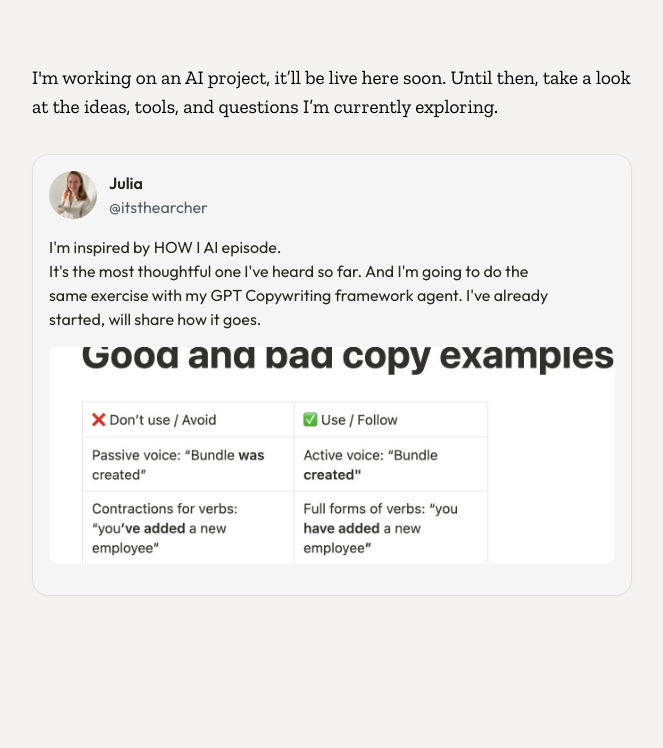
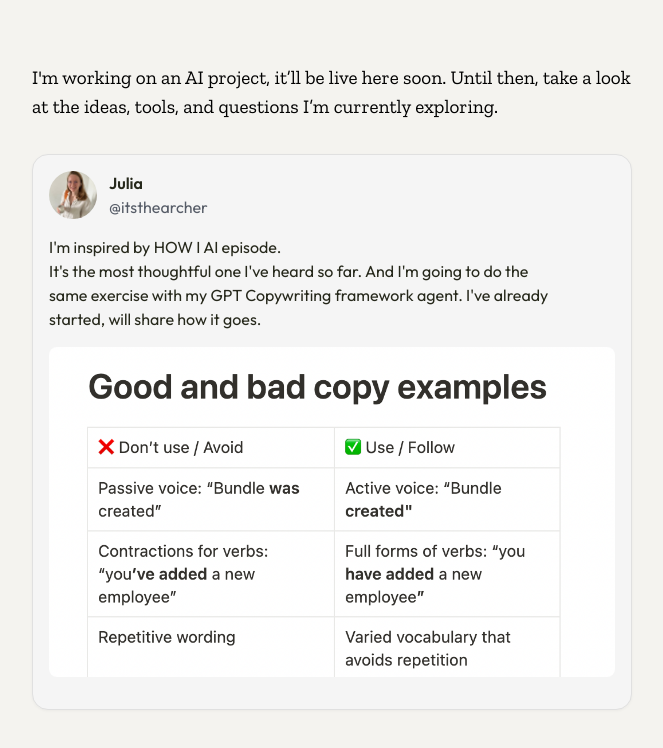
Before and after one commit to usersadvocate/design-portfolio, a React app: page /about/ai in a window 1280 px wide. Shown: the top 748 px of the page, without its empty margins (308-971 px from the left). Built offline with nearby package versions, Linux system fonts and the light colour scheme.

Commit message:
Updated tweet cards layout

```diff
--- a/src/data/tweetMap.ts
+++ b/src/data/tweetMap.ts
@@ -22,12 +22,13 @@ const tweetData: Record<
   },
   ai: {
     tweetId: "1945058896319553926",
-    description: "I'm working on an AI project, it’ll be live here soon. Until then, take a look at the ideas, tools, and questions I’m currently exploring.",
+    description:
+      "I'm working on an AI project, it’ll be live here soon. Until then, take a look at the ideas, tools, and questions I’m currently exploring.",
     name: "Julia",
     handle: "itsthearcher",
     avatar: "/images/avatar.jpg",
     text: "I'm inspired by HOW I AI episode.\n It's the most thoughtful one I've heard so far. And I'm going to do the \n same exercise with my GPT Copywriting framework agent. I've already \nstarted, will share how it goes.",
-    images: ["/images/tweetai.jpeg"],
+    images: ["/images/tweetai.png"],
   },
 };
 
```
Also changed, not shown: public/images/tweetai.jpeg (deleted), public/images/tweetai.png (added).
